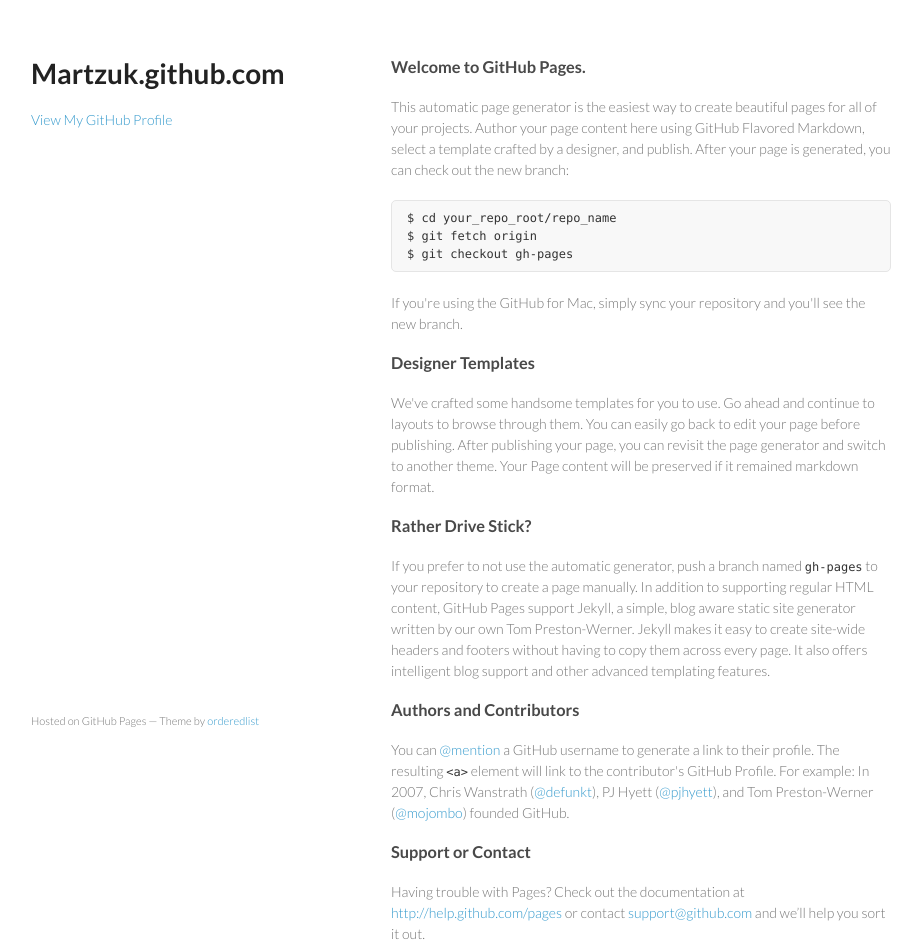
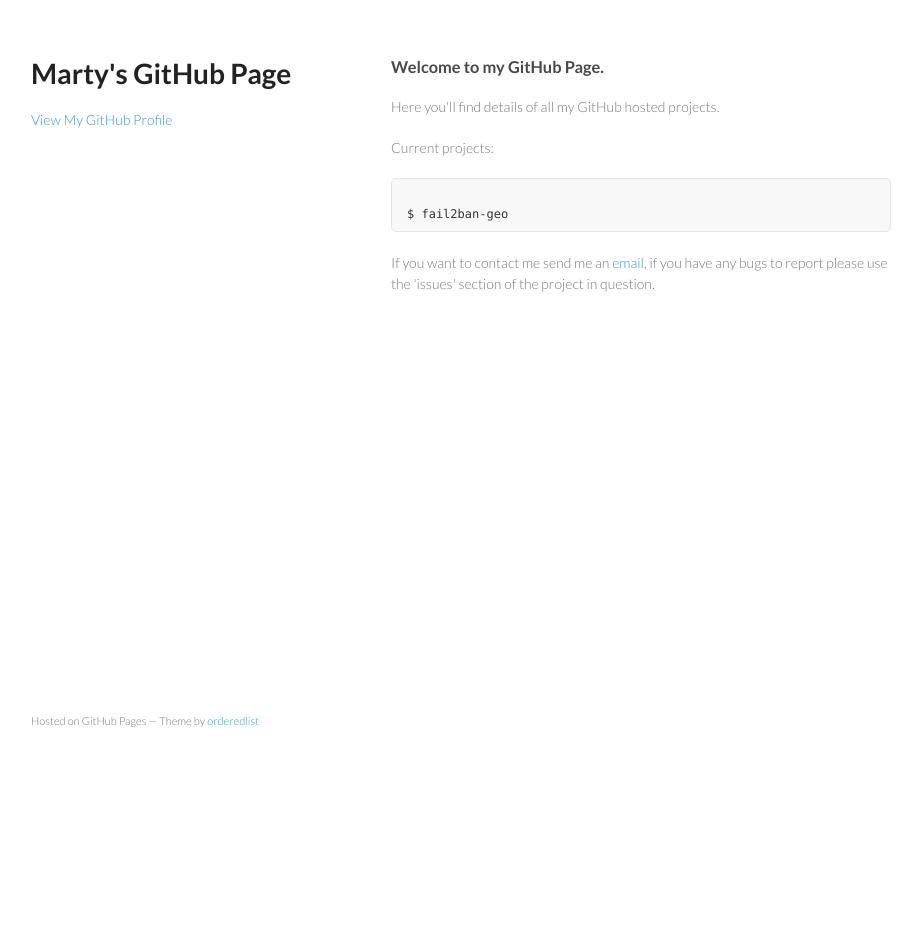
Before and after one commit to martzuk/martzuk.github.com, a plain HTML site: page index.html in a window 1280 px wide. Shown: the whole page, without its empty margins (179-1101 px from the left). After the commit the page ends 800 px from the top, so only its background shows below. Drawn offline with Linux system fonts and the light colour scheme.

Commit message:
First commit

```diff
--- a/index.html
+++ b/index.html
@@ -3,7 +3,7 @@
   <head>
     <meta charset="utf-8">
     <meta http-equiv="X-UA-Compatible" content="chrome=1">
-    <title>Martzuk.github.com by martzuk</title>
+    <title>Marty's GitHub Page</title>
 
     <link rel="stylesheet" href="stylesheets/styles.css">
     <link rel="stylesheet" href="stylesheets/pygment_trac.css">
@@ -15,7 +15,7 @@
   <body>
     <div class="wrapper">
       <header>
-        <h1>Martzuk.github.com</h1>
+        <h1>Marty's GitHub Page</h1>
         <p></p>
 
 
@@ -23,32 +23,17 @@
 
       </header>
       <section>
-        <h3>Welcome to GitHub Pages.</h3>
+        <h3>Welcome to my GitHub Page.</h3>
 
-<p>This automatic page generator is the easiest way to create beautiful pages for all of your projects. Author your page content here using GitHub Flavored Markdown, select a template crafted by a designer, and publish. After your page is generated, you can check out the new branch:</p>
+<p>Here you'll find details of all my GitHub hosted projects.</p>
 
-<pre><code>$ cd your_repo_root/repo_name
-$ git fetch origin
-$ git checkout gh-pages
+<p>Current projects:</p>
+
+<pre><code>
+$ fail2ban-geo
 </code></pre>
 
-<p>If you're using the GitHub for Mac, simply sync your repository and you'll see the new branch.</p>
-
-<h3>Designer Templates</h3>
-
-<p>We've crafted some handsome templates for you to use. Go ahead and continue to layouts to browse through them. You can easily go back to edit your page before publishing. After publishing your page, you can revisit the page generator and switch to another theme. Your Page content will be preserved if it remained markdown format.</p>
-
-<h3>Rather Drive Stick?</h3>
-
-<p>If you prefer to not use the automatic generator, push a branch named <code>gh-pages</code> to your repository to create a page manually. In addition to supporting regular HTML content, GitHub Pages support Jekyll, a simple, blog aware static site generator written by our own Tom Preston-Werner. Jekyll makes it easy to create site-wide headers and footers without having to copy them across every page. It also offers intelligent blog support and other advanced templating features.</p>
-
-<h3>Authors and Contributors</h3>
-
-<p>You can <a href="https://github.com/blog/821" class="user-mention">@mention</a> a GitHub username to generate a link to their profile. The resulting <code>&lt;a&gt;</code> element will link to the contributor's GitHub Profile. For example: In 2007, Chris Wanstrath (<a href="https://github.com/defunkt" class="user-mention">@defunkt</a>), PJ Hyett (<a href="https://github.com/pjhyett" class="user-mention">@pjhyett</a>), and Tom Preston-Werner (<a href="https://github.com/mojombo" class="user-mention">@mojombo</a>) founded GitHub.</p>
-
-<h3>Support or Contact</h3>
-
-<p>Having trouble with Pages? Check out the documentation at <a href="http://help.github.com/pages">http://help.github.com/pages</a> or contact <a href="mailto:support@github.com">support@github.com</a> and we’ll help you sort it out.</p>
+<p>If you want to contact me send me an <a href="mailto:marty@martystrong.co.uk">email</a>, if you have any bugs to report please use the 'issues' section of the project in question.</p>
       </section>
       <footer>
         <p><small>Hosted on GitHub Pages &mdash; Theme by <a href="https://github.com/orderedlist">orderedlist</a></small></p>
```
